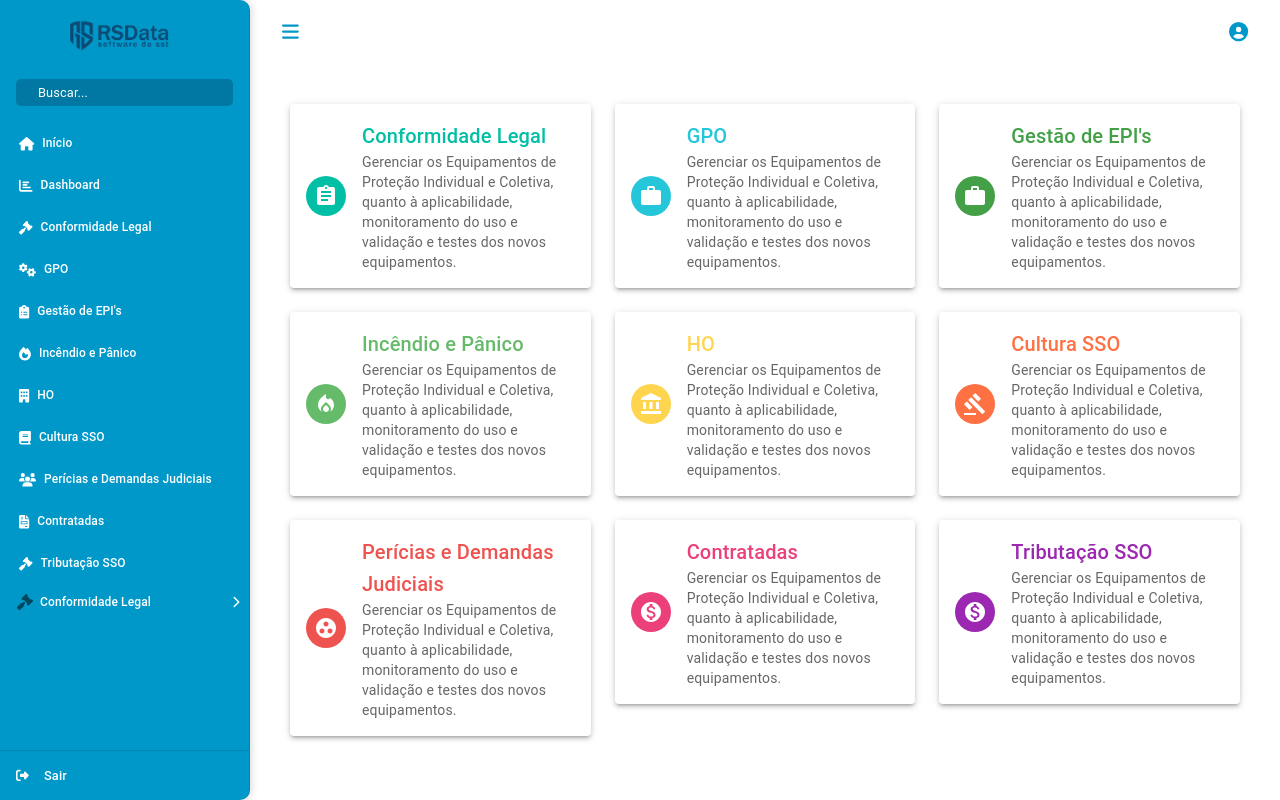
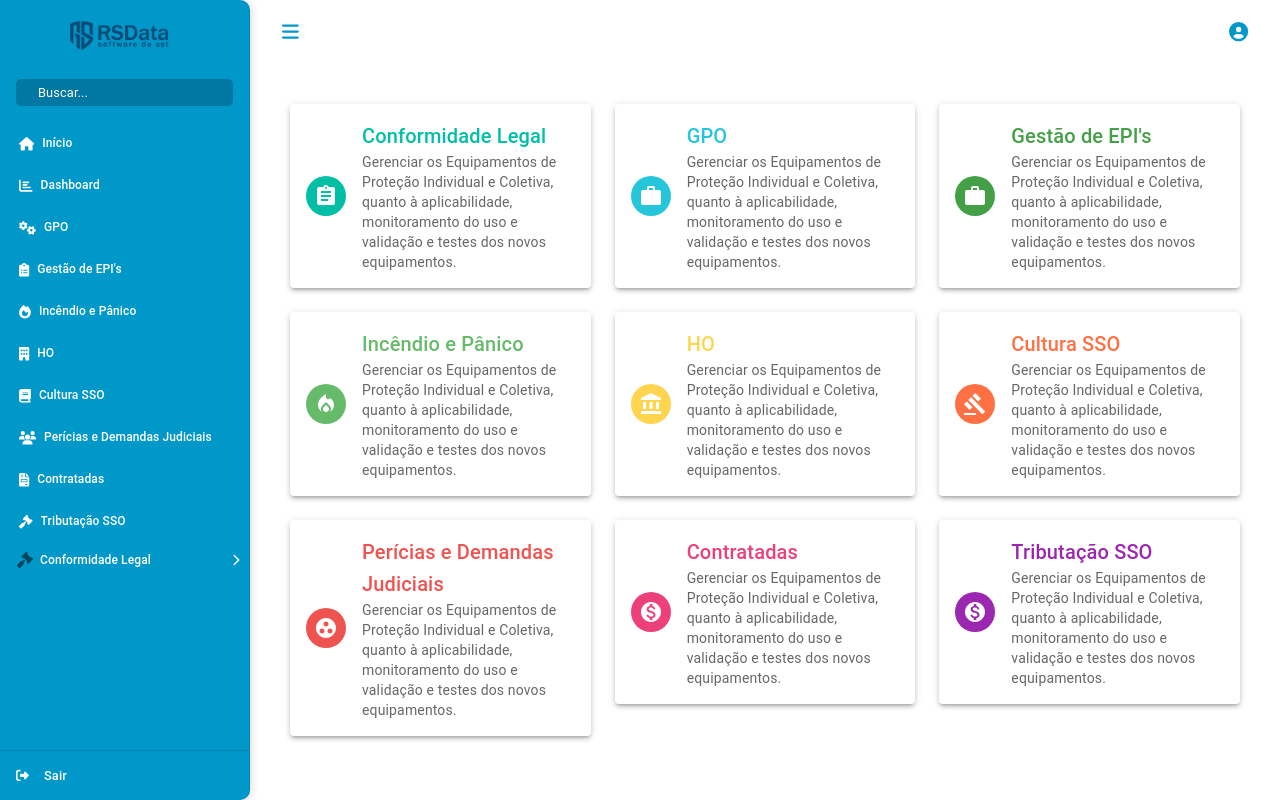
Before and after one commit to hudtadeu/web-rsdata, a React (Create React App) app: page / in a window 1280 px wide. Built offline with nearby package versions, Linux system fonts and the light colour scheme.

Commit message:
Atualização

```diff
--- a/src/components/Navbar.js
+++ b/src/components/Navbar.js
@@ -34,7 +34,6 @@ const Navbar = ({ isOpen, sidebarWidth, sidebarMinWidth, setSelectedMenu }) => {
   const menuItems = [
     { text: "Início", icon: faHome, link: "/", showChevron: false },
     { text: "Dashboard", icon: faBarChart, link: "/dashboard", showChevron: false },
-    { text: "Conformidade Legal", icon: faGavel, path: "/conformidade-legal" },
     { text: "GPO", icon: faCogs, link: "/gpo", showChevron: true },
     { text: "Gestão de EPI's", icon: faClipboardList, link: "/gestao-epis", showChevron: true },
     { text: "Incêndio e Pânico", icon: faFire, link: "/incendio-panico", showChevron: true },
```
